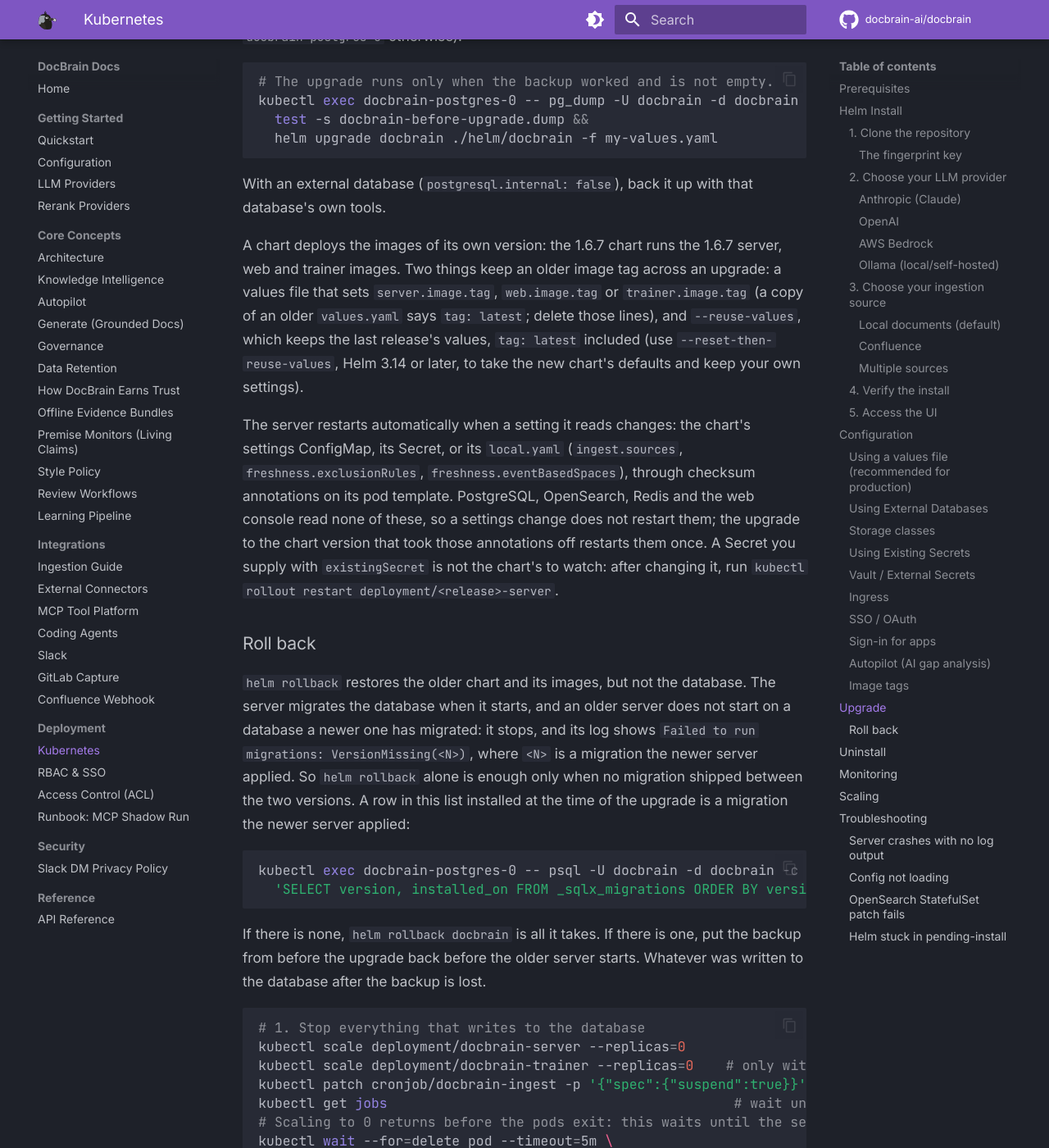
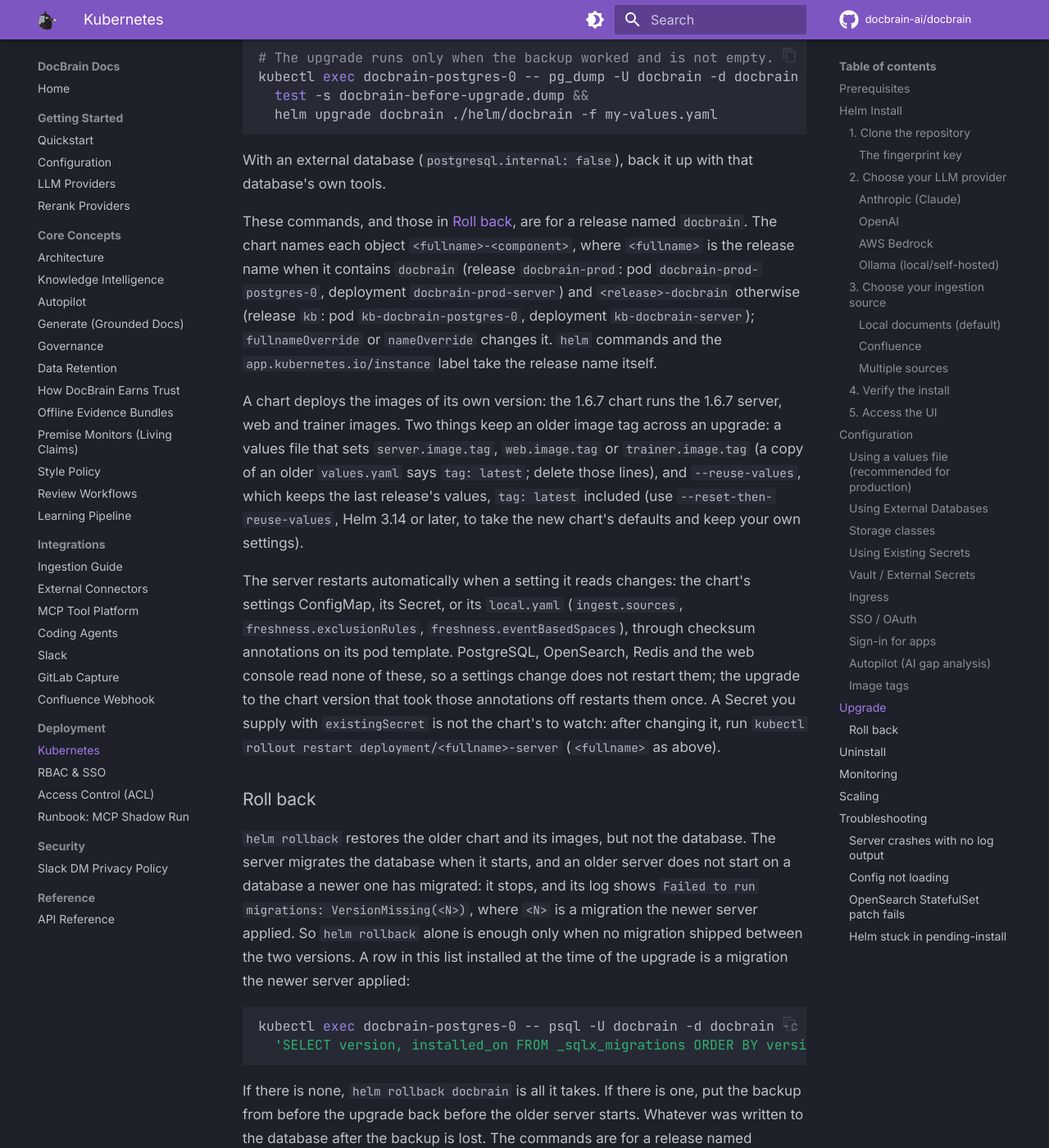
Before and after one commit to docbrain-ai/docbrain, an MkDocs documentation site: the page built from docs/kubernetes.md, in a window 1280 px wide and 1400 px high, scrolled down 13421 px. Shown: the whole window at 82% size. Built offline with MkDocs 1.6.1 and Material for MkDocs 9.7.7, drawn with Linux system fonts in a browser that asks for light colours; comment, search, counter and statistics services are not loaded; some of the changed text lies outside the part shown.

Commit message:
docs: object names follow the chart's naming for any release name (review N6)
The Upgrade note said the pod is <release>-docbrain-postgres-0 for another release, but the chart
uses a release name that contains docbrain alone: helm template docbrain-prod names the StatefulSet
docbrain-prod-postgres and helm template kb names it kb-docbrain-postgres. The note now gives the
rule (<fullname>-<component>, the overrides change it, helm and the instance label take the release
name) with both examples, Roll back says its commands are for a release named docbrain and how to
adapt them, and the two <release>-server commands this lane added read <fullname>-server.

````diff
--- a/docs/kubernetes.md
+++ b/docs/kubernetes.md
@@ -535,6 +535,12 @@ kubectl exec docbrain-postgres-0 -- pg_dump -U docbrain -d docbrain -Fc > docbra
 ```
 
 With an external database (`postgresql.internal: false`), back it up with that database's own tools.
+
+These commands, and those in [Roll back](#roll-back), are for a release named `docbrain`. The chart names each object
+`<fullname>-<component>`, where `<fullname>` is the release name when it contains `docbrain` (release `docbrain-prod`:
+pod `docbrain-prod-postgres-0`, deployment `docbrain-prod-server`) and `<release>-docbrain` otherwise (release `kb`:
+pod `kb-docbrain-postgres-0`, deployment `kb-docbrain-server`); `fullnameOverride` or `nameOverride` changes it. `helm`
+commands and the `app.kubernetes.io/instance` label take the release name itself.
 
 A chart deploys the images of its own version: the 1.6.7 chart runs the 1.6.7 server, web and trainer images. Two
 things keep an older image tag across an upgrade: a values file that sets `server.image.tag`, `web.image.tag` or
@@ -547,7 +553,7 @@ its `local.yaml` (`ingest.sources`, `freshness.exclusionRules`, `freshness.event
 annotations on its pod template. PostgreSQL, OpenSearch, Redis and the web console read none of these, so a
 settings change does not restart them; the upgrade to the chart version that took those annotations off restarts
 them once. A Secret you supply with `existingSecret` is not the chart's to watch: after changing it, run
-`kubectl rollout restart deployment/<release>-server`.
+`kubectl rollout restart deployment/<fullname>-server` (`<fullname>` as above).
 
 ### Roll back
 
@@ -563,7 +569,9 @@ kubectl exec docbrain-postgres-0 -- psql -U docbrain -d docbrain -c \
 ```
 
 If there is none, `helm rollback docbrain` is all it takes. If there is one, put the backup from before the upgrade
-back before the older server starts. Whatever was written to the database after the backup is lost.
+back before the older server starts. Whatever was written to the database after the backup is lost. The commands are
+for a release named `docbrain`: for another, put your `<fullname>` where an object name starts `docbrain-`, and your
+release name in the `helm` commands and the `instance` label ([Upgrade](#upgrade) says how the chart names objects).
 
 ```bash
 # 1. Stop everything that writes to the database
@@ -641,7 +649,8 @@ kubectl logs <pod-name> --previous
 The server and the ingest read the image's settings from `/app/config/` inside the container, and the chart's
 `local.yaml` (from `ingest.sources`, `freshness.exclusionRules` and `freshness.eventBasedSpaces`) is mounted at
 `/app/config/local.yaml` in both whenever one of those values is set. To see what the server reads:
-`kubectl exec deploy/<release>-server -- cat /app/config/local.yaml`.
+`kubectl exec deploy/<fullname>-server -- cat /app/config/local.yaml` (`<fullname>` is `docbrain` for a release named
+`docbrain`; [Upgrade](#upgrade) says how the chart names objects).
 
 ### OpenSearch StatefulSet patch fails
 
````
Also changed, not shown: other parts of docs/kubernetes.md (+1 -1 lines).
